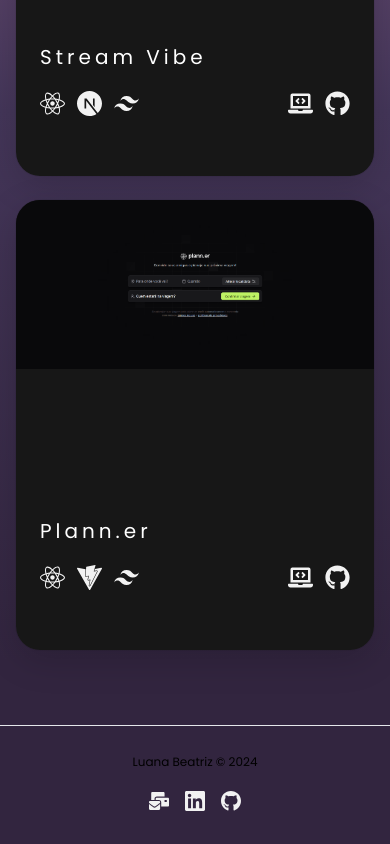
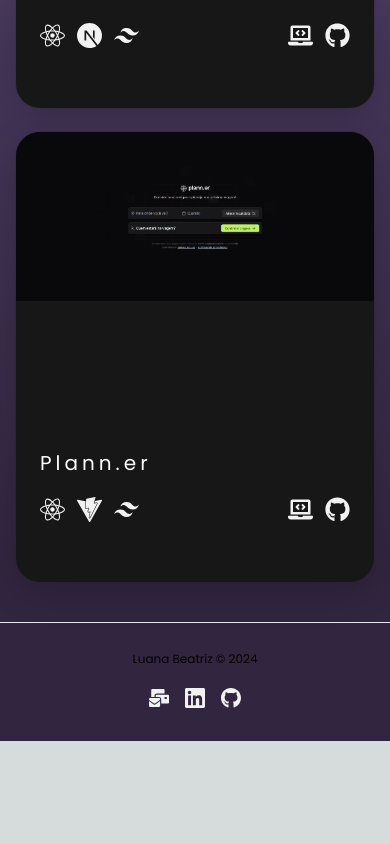
Before and after one commit to lubias/luanabeatriz-portfolio, a Next.js app: page /portfolio in a window 390 px wide. Shown: the part 988-1832 px from the top of the page. After the commit the page ends 1729 px from the top, so only its background shows below. Built offline with nearby package versions, Linux system fonts and the light colour scheme.

Commit message:
Fixed responsive layout

```diff
--- a/src/app/portfolio/page.jsx
+++ b/src/app/portfolio/page.jsx
@@ -38,21 +38,21 @@ function page() {
     };
 
     return (
-        <div className='h-screen lg_3:h-auto'>
+        <div className='min-h-screen lg_3:h-auto flex flex-col justify-between'>
             <div className="px-56 lg_2:px-12 sm_1:px-4">
                 <Header />
-                <div className='mt-14 mb-10'>
+                <div className='mb-7'>
                     <motion.h1
                         initial={{ x: -10, opacity: 0 }}
                         animate={{ x: 0, opacity: 1 }}
                         exit={{ x: 10, opacity: 0 }}
                         transition={{ duration: 1, delay: 0.4 }}
-                        className='text-left text-2xl sm-0:text-4xl my-10 font-sans'
+                        className='text-left text-2xl sm-0:text-4xl font-sans'
                     >
                         Projetos
                     </motion.h1>
                 </div>
-                <div className='flex flex-col gap-8'>
+                <div className='flex flex-col gap-8 mb-10'>
                     <motion.div
                         variants={{
                             hidden: { opacity: 0 },
@@ -72,8 +72,7 @@ function page() {
                     </motion.div>
                 </div>
             </div>
-            <div className='h-[75px]'></div>
-            <div className="absolute bottom-0 w-full lg_3:relative lg_3:bottom-auto">
+            <div className="w-full lg_3:relative">
                 <hr />
                 <div className='px-56 md_2:px-4 md_2:flex md_2:items-center md_2:justify-center'>
                     <Footer />
--- a/src/components/CardPortfolio/CardPortfolio.jsx
+++ b/src/components/CardPortfolio/CardPortfolio.jsx
@@ -7,24 +7,23 @@ function CardPortfolio({ img, name, description, skills, url_git, url_project })
     return (
         <>
             <motion.div
-                class="card shadow-custom h-[450px] w-[full] group gap-4 rounded-[1.5em] relative flex justify-end flex-col p-[1.5em] z-[1] overflow-hidden space-y-5"
+                className="card shadow-custom h-[450px] w-[full] group gap-4 rounded-[1.5em] relative flex justify-end flex-col p-[1.5em] z-[1] overflow-hidden space-y-5"
                 initial={{ x: 10, opacity: 0 }}
                 animate={{ x: 0, opacity: 1 }}
                 exit={{ x: -10, opacity: 0 }}
                 transition={{ duration: 1 }}
             >
-                <div class="absolute top-0 left-0 h-full w-full bg-[#171717]">
+                <div className="absolute top-0 left-0 h-full w-full bg-[#171717]">
                     <img src={img} alt="" className='group-hover:opacity-15' />
                 </div>
                 <div
-                    class="container text-white z-[2] relative flex flex-col gap-[0.5em]"
+                    className="container text-white z-[2] relative flex flex-col gap-[0.5em]"
                 >
-                    <div class="h-fit w-full">
+                    <div className="h-fit w-full">
                         <h1
                             className="font-weight: 900;
                 -webkit-text-fill-color: transparent;
-                -webkit-text-stroke-width: 1px;"
-                            class="card_heading text-xl tracking-[.2em]"
+                -webkit-text-stroke-width: 1px; card_heading text-xl tracking-[.2em]"
                         >
                             {name}
                         </h1>
@@ -49,7 +48,7 @@ function CardPortfolio({ img, name, description, skills, url_git, url_project })
                     </div>
                 </div>
                 <p
-                    class="block text-blackfont-light text-sm relative h-[0em] group-hover:h-full leading-[1.2em] duration-500 overflow-hidden"
+                    className="block text-blackfont-light text-sm relative h-[0em] group-hover:h-full leading-[1.2em] duration-500 overflow-hidden"
                 >
                     {description}
                 </p>
```
